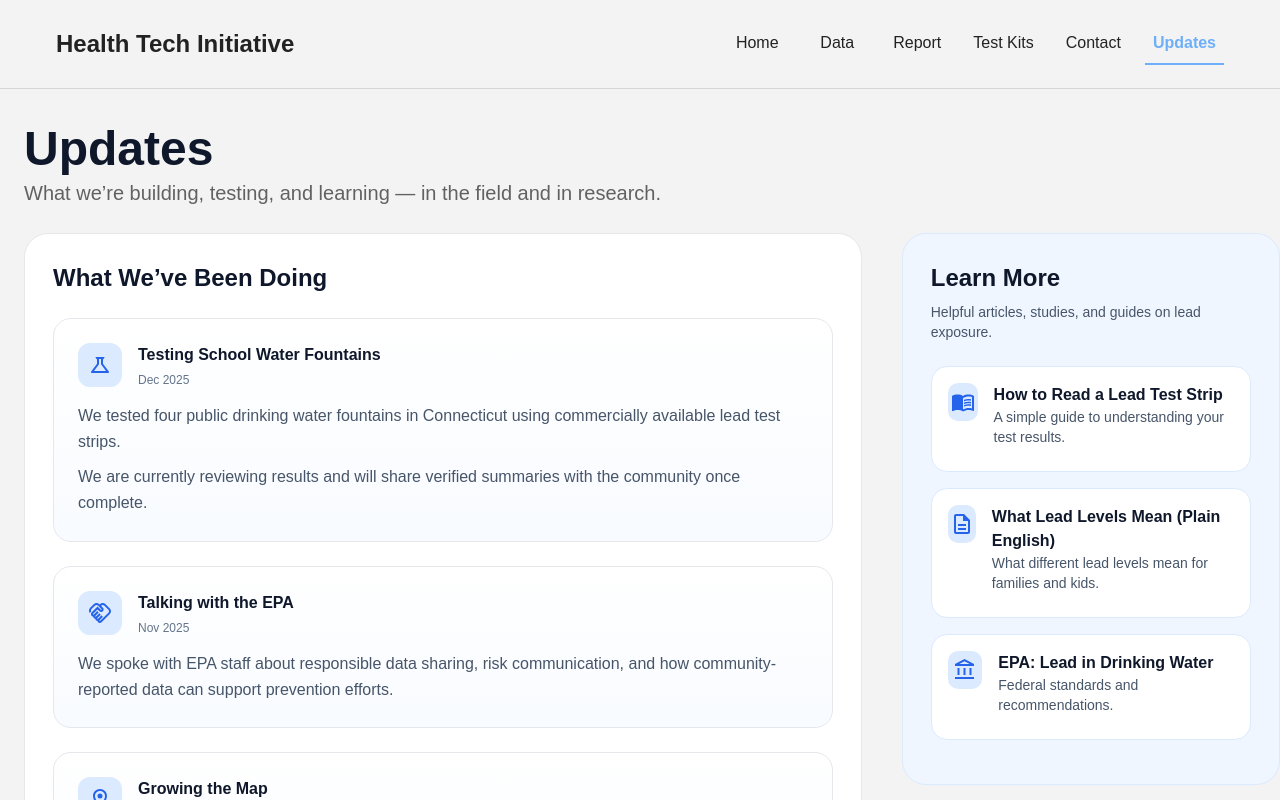
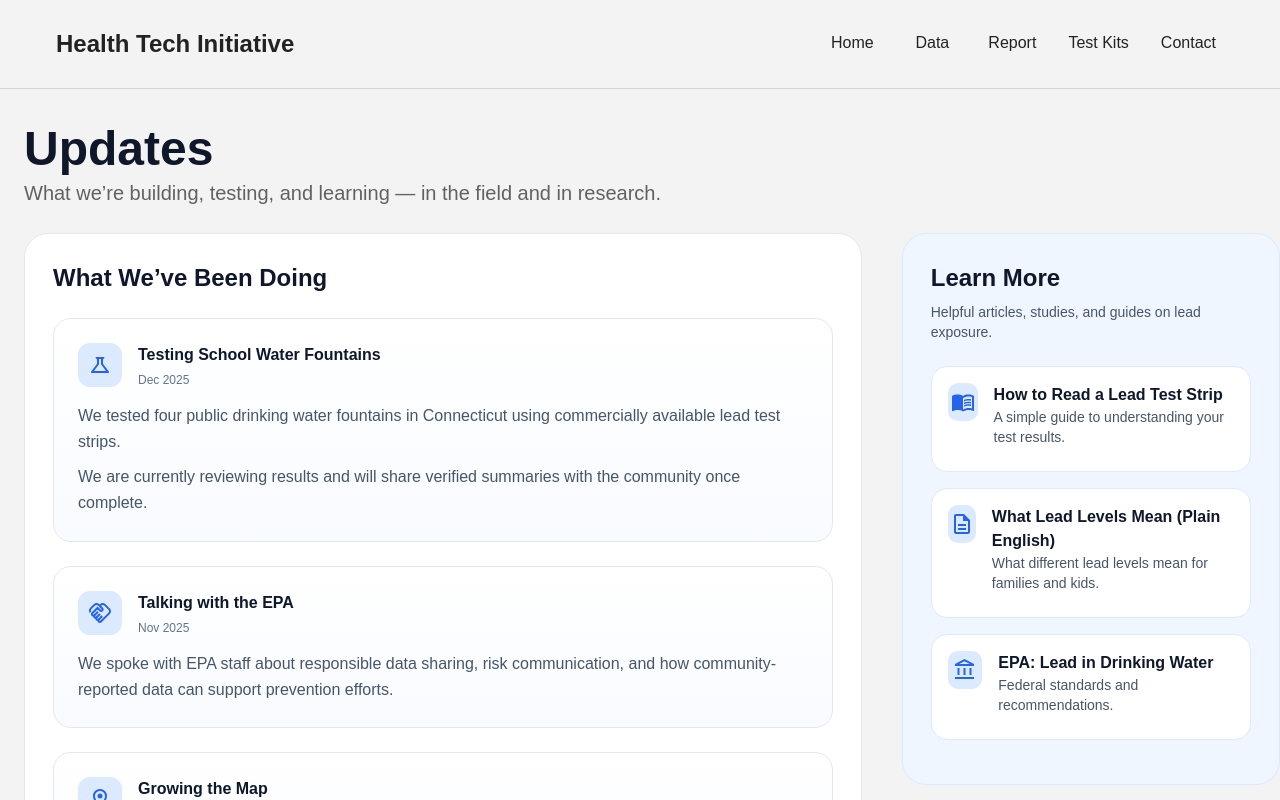
Before and after one commit to IggyLikesToCode/HealthTechInitiative2024-2025, a React (Create React App) app in the folder hti24-25/: page /updates in a window 1280 px wide. Shown: the top 800 px of the page. Built offline with nearby package versions, Linux system fonts and the light colour scheme; the HTML template or start-up script is replaced by a standard one.

Commit message:
removing updates page

```diff
--- a/hti24-25/src/components/navbar.jsx
+++ b/hti24-25/src/components/navbar.jsx
@@ -15,7 +15,7 @@ const navItems = [
     { label: "Report", path: "/report" },
     { label: "Test Kits", path: "/testkits" },
     { label: "Contact", path: "/contact" },
-    {label: "Updates", path: "/updates" },
+    //{label: "Updates", path: "/updates" },
 ];
 
 const Navbar = () => {
```
